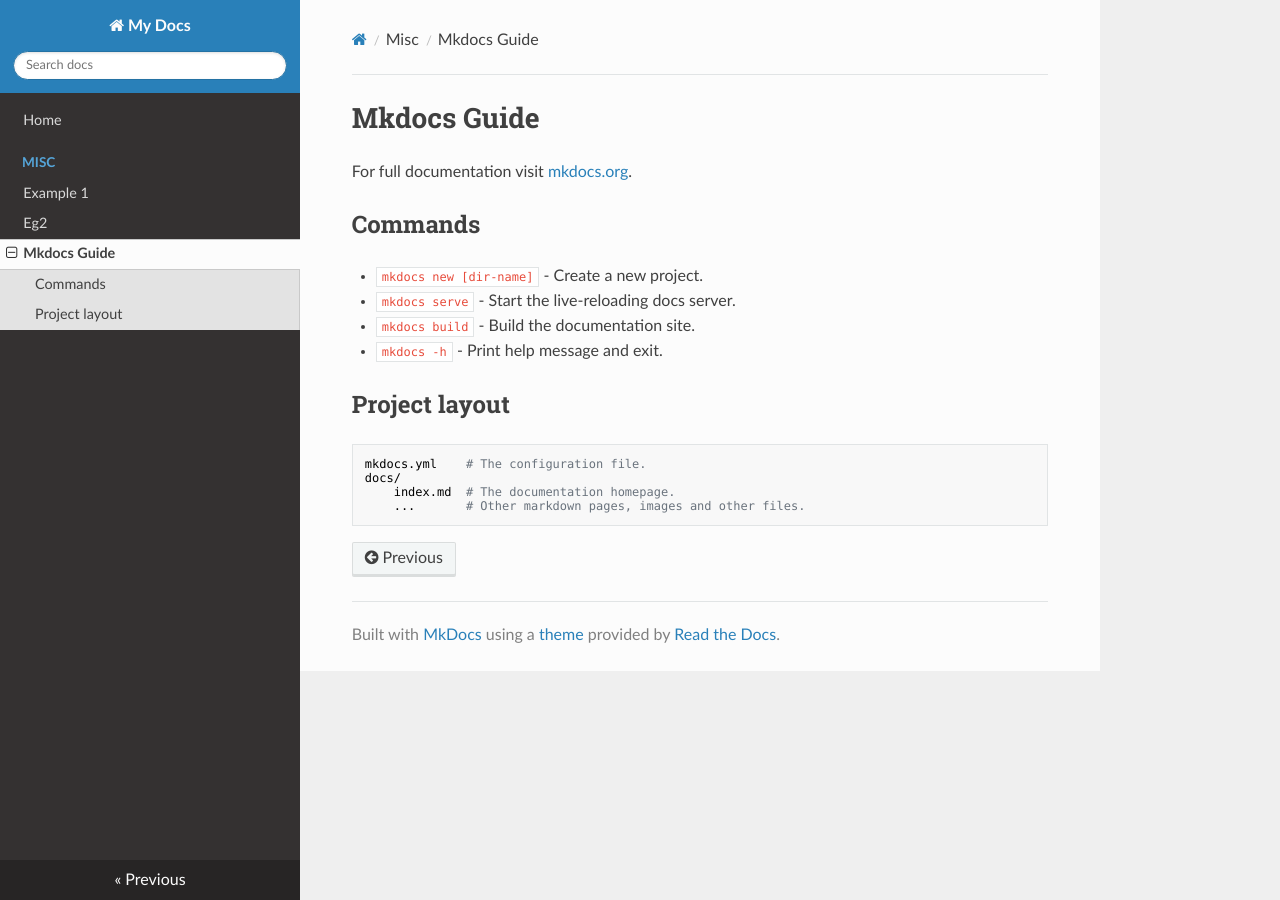
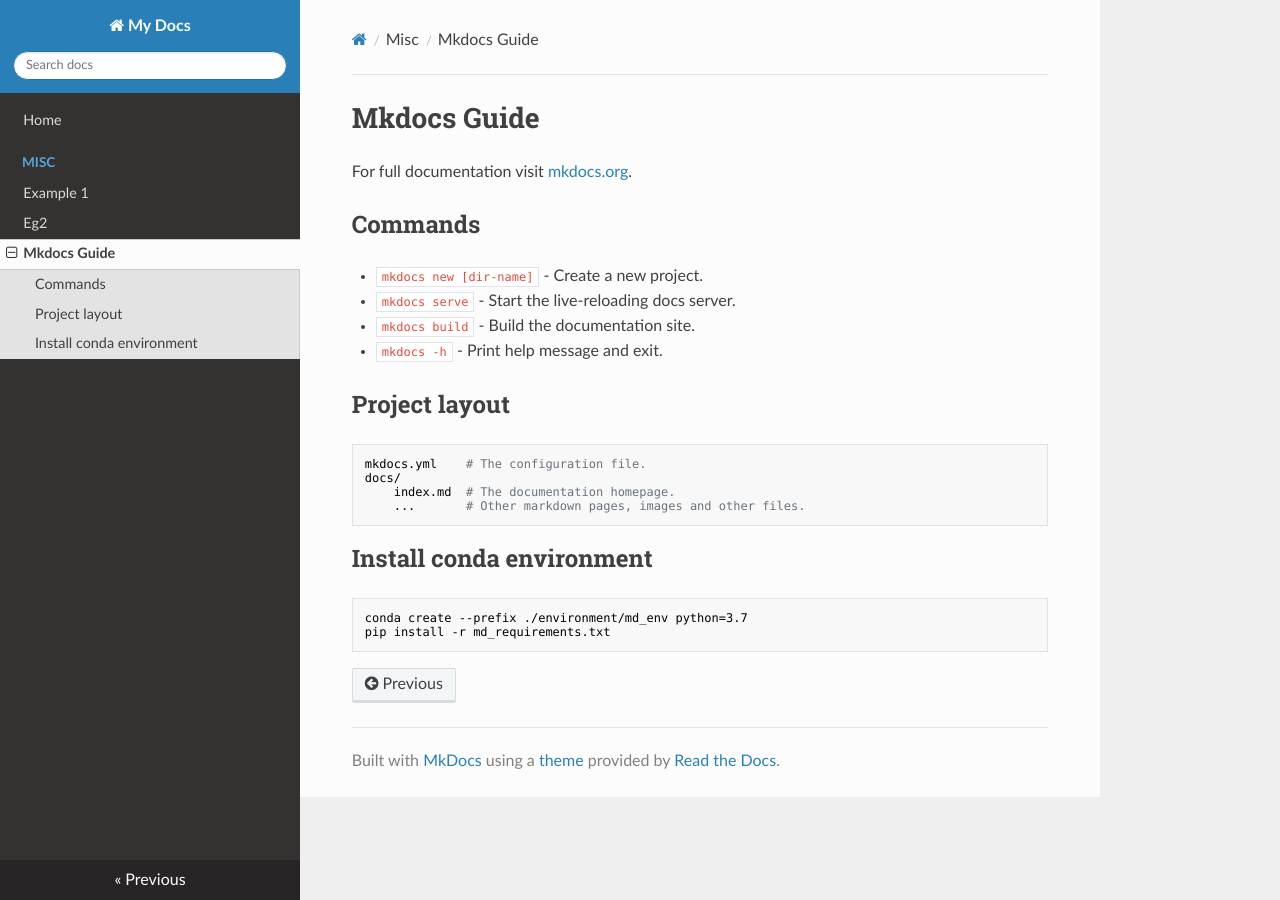
Before and after one commit to macadology/cookie-cutter-compbio, an MkDocs documentation site: the page built from {{ cookiecutter.repo_name }}/docs/docs/misc/guide.md, in a window 1280 px wide. Built offline with MkDocs 1.6.1, drawn with Linux system fonts in a browser that asks for light colours; nearby versions of some CDN libraries.

````diff
--- a/{{ cookiecutter.repo_name }}/docs/docs/misc/guide.md
+++ b/{{ cookiecutter.repo_name }}/docs/docs/misc/guide.md
@@ -14,3 +14,9 @@ For full documentation visit [mkdocs.org](https://www.mkdocs.org).
     docs/
         index.md  # The documentation homepage.
         ...       # Other markdown pages, images and other files.
+
+## Install conda environment
+```bash
+conda create --prefix ./environment/md_env python=3.7
+pip install -r md_requirements.txt
+```
````
Also changed, not shown: {{ cookiecutter.repo_name }}/docs/docs/index.md (+0 -16 lines), README.md, 1 other file.
